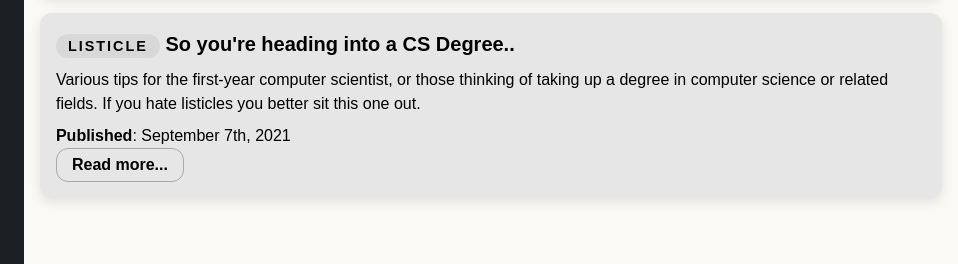
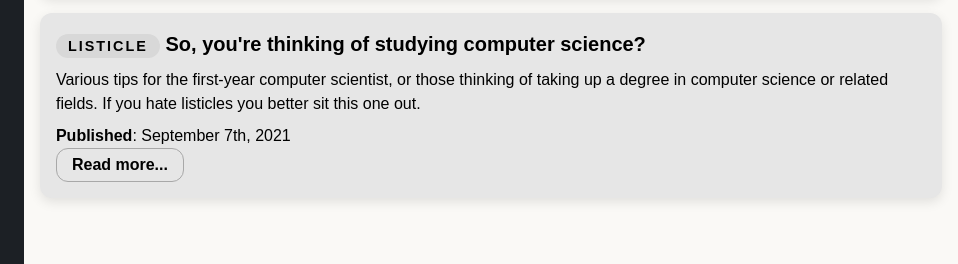
Before and after one commit to ParadauxIO/paradaux.io, an Astro site: page / in a window 1280 px wide. Shown: the part 465-729 px from the top of the page, 322-1280 px from the left. Built offline with nearby package versions, Linux system fonts and the light colour scheme; Astro itself is replaced by a stand-in of ours.

Commit message:
Update title

```diff
--- a/src/content/posts/0-first-year-cs-student-tips.md
+++ b/src/content/posts/0-first-year-cs-student-tips.md
@@ -1,5 +1,5 @@
 ---
-title: "So you're heading into a CS Degree.."
+title: "So, you're thinking of studying computer science?"
 firstPublished: 2021-09-25
 lastEdited: 2023-04-12
 author: "Rían Errity"
```
